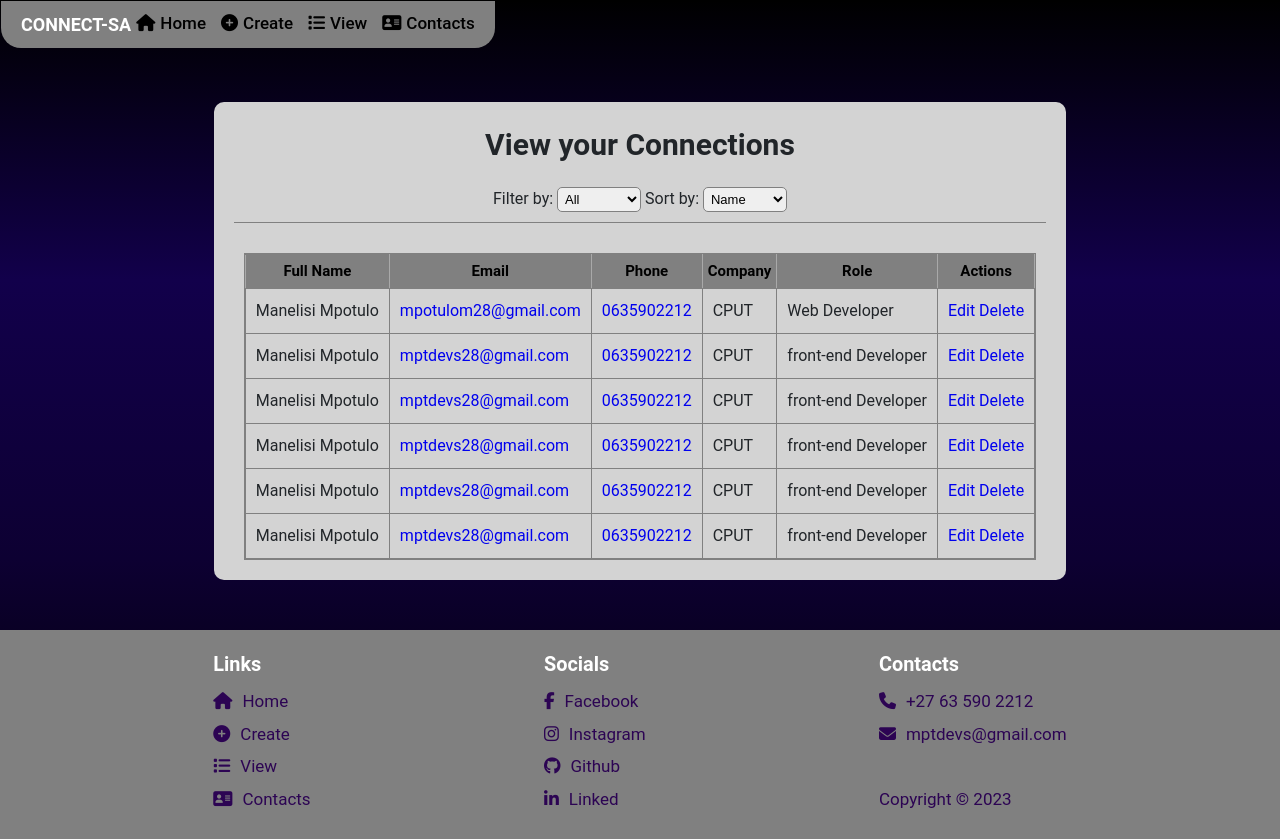
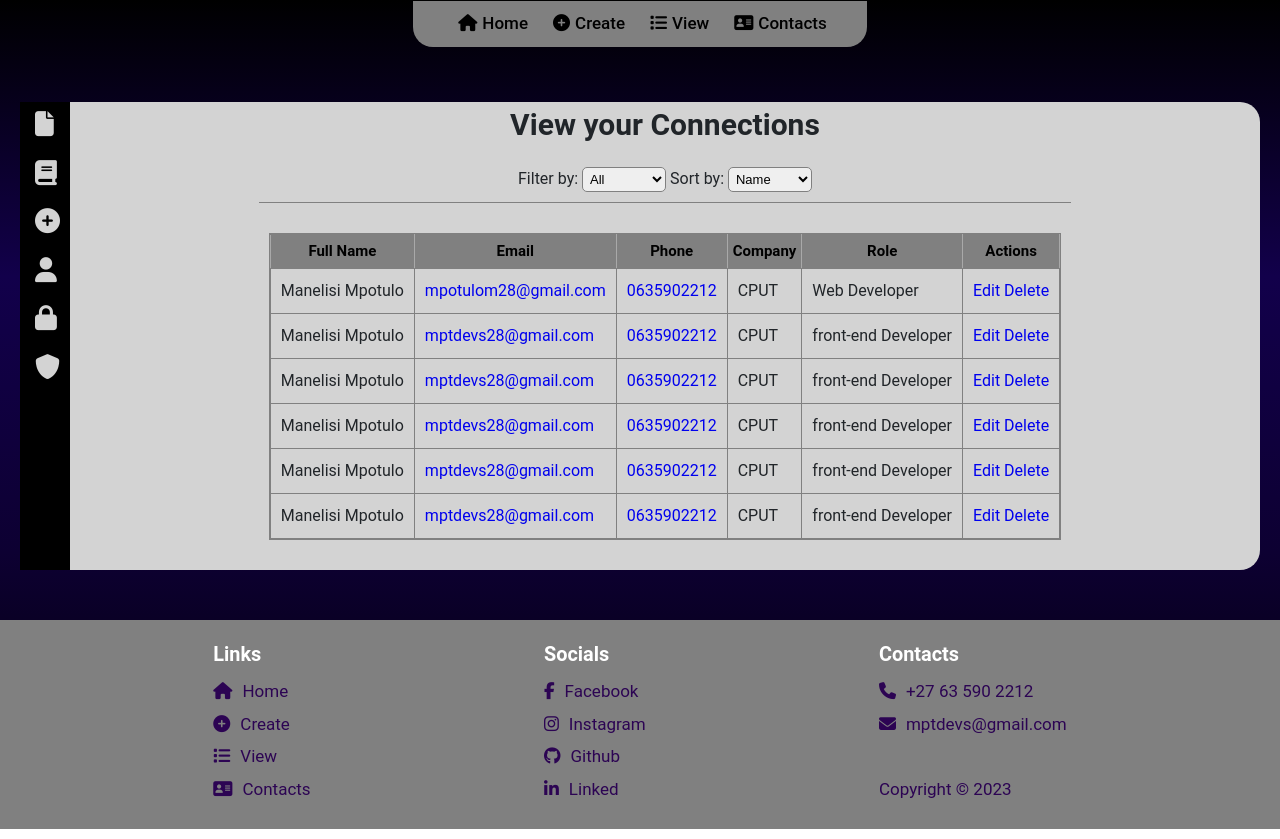
Before and after one commit to mmpotulo28/connect-sa, a plain HTML site: page view.html in a window 1280 px wide. Drawn offline with Linux system fonts and the light colour scheme.

Commit message:
add sidebar for admin dashboard

```diff
--- a/assets/css/dashboard.css
+++ b/assets/css/dashboard.css
@@ -1,13 +1,18 @@
 #view_conn {
+    display: flex;
+    background-color: lightgrey;
+    margin-top: 100px;
+    margin-inline: 20px;
+    border-radius: 20px;
+}
+
+.view_content {
     display: block;
-    background-color: lightgrey;
+    max-width: 80%;
+    width: fit-content;
     margin: auto;
-    margin-top: 100px;
-    padding-top: 20px;
-    border-radius: 10px;
-    width: max-content;
-    max-width: 90vw;
-    padding-inline: 20px;
+    margin-bottom: 10px;
+    overflow: hidden;
 }
 
 #view_conn h1 {
@@ -42,16 +47,13 @@
 }
 
 .view_table {
-    display: block;
-    width: max-content;
-    max-width: 100%;
+    width: 100%;
     overflow: auto;
 }
 
 .view_table table {
     display: block;
     margin: 10px;
-    width: fit-content;
     border-collapse: collapse;
     border: 1px solid grey;
     width: fit-content;
@@ -79,3 +81,43 @@
     width: fit-content;
     text-wrap: nowrap;
 }
+
+
+/*****sidebar******/
+.sidebar {
+    display: block;
+    background-color: black;
+    width: 50px;
+    text-wrap: nowrap;
+    overflow: hidden;
+    transition: all 0.7s ease;
+}
+
+.sidebar:hover {
+    width: fit-content;
+}
+
+.sidebar .fa {
+    display: inline-block;
+    color: inherit;
+    font-size: 25px;
+    margin-right: 15px;
+}
+
+.sidebar .sidebar_item {
+    display: block;
+    padding: 10px 15px;
+    color: lightgrey;
+}
+
+.sidebar .sidebar_item:hover {
+    background-color: lightgrey;
+    color: black;
+}
+
+.sidebar .sidebar_item a {
+    display: inline-block;
+    color: inherit;
+    font-size: 17px;
+    text-decoration: none;
+}
--- a/assets/css/style.css
+++ b/assets/css/style.css
@@ -23,9 +23,13 @@ body {
 }
 
 header {
+    display: block;
     margin: 0;
+    margin-inline: auto;
     padding: 0;
     height: fit-content;
+    width: fit-content;
+
     border: 1px solid black;
 }
 
@@ -33,7 +37,8 @@ header nav {
     margin: 0;
     float: left;
     width: fit-content;
-    padding: 10px 0px;
+    margin: auto;
+    padding: 10px 40px;
     background-color: grey;
     box-shadow: 0 0 0px rgba(0, 0, 0, 0.1);
     display: flex;
@@ -50,8 +55,9 @@ header nav .fa {
 
 header nav .left {
     list-style-type: none;
-    display: block;
+    display: none;
     margin-left: 20px;
+    margin-right: 20px;
     transition: all 0.7s ease;
     color: white;
     font-size: 18px;
@@ -64,9 +70,8 @@ header nav .right {
     list-style-type: none;
     display: flex;
     justify-content: space-between;
-    gap: 0 10px;
+    gap: 0 20px;
     margin: 0;
-    padding-right: 20px;
 }
 
 header nav a {
--- a/view.html
+++ b/view.html
@@ -44,6 +44,35 @@
     </header>
 
     <section class="body_section" id="view_conn">
+      <div class="sidebar">
+        <div class="sidebar_item">
+          <i class="fa fa-file"></i>
+          <a href="#create" class="btn">Create Content</a>
+        </div>
+        <div class="sidebar_item">
+          <i class="fa fa-book"></i>
+          <a href="#view" class="btn">View Content</a>
+        </div>
+        <div class="sidebar_item">
+          <i class="fa fa-plus-circle"></i>
+          <a href="#create" class="btn">Add User</a>
+        </div>
+        <div class="sidebar_item">
+          <i class="fa fa-user"></i>
+          <a href="#view" class="btn">View Users</a>
+        </div>
+
+        <div class="sidebar_item">
+          <i class="fa fa-lock"></i>
+          <a href="#create" class="btn">Add Admin</a>
+        </div>
+
+        <div class="sidebar_item">
+          <i class="fa fa-shield"></i>
+          <a href="#view" class="btn">View Admins</a>
+        </div>
+      </div>
+      <div class="view_content">
         <h1>View your Connections</h1>
         <div class="view_configs">
           <div class="view_configs_item">
@@ -169,9 +198,9 @@
                   <a href="#" class="delete">Delete</a>
                 </td>
               </tr>
-
             </tbody>
           </table>
+        </div>
       </div>
     </section>
 
```
Lines whose indentation alone changed are shown as unchanged.
